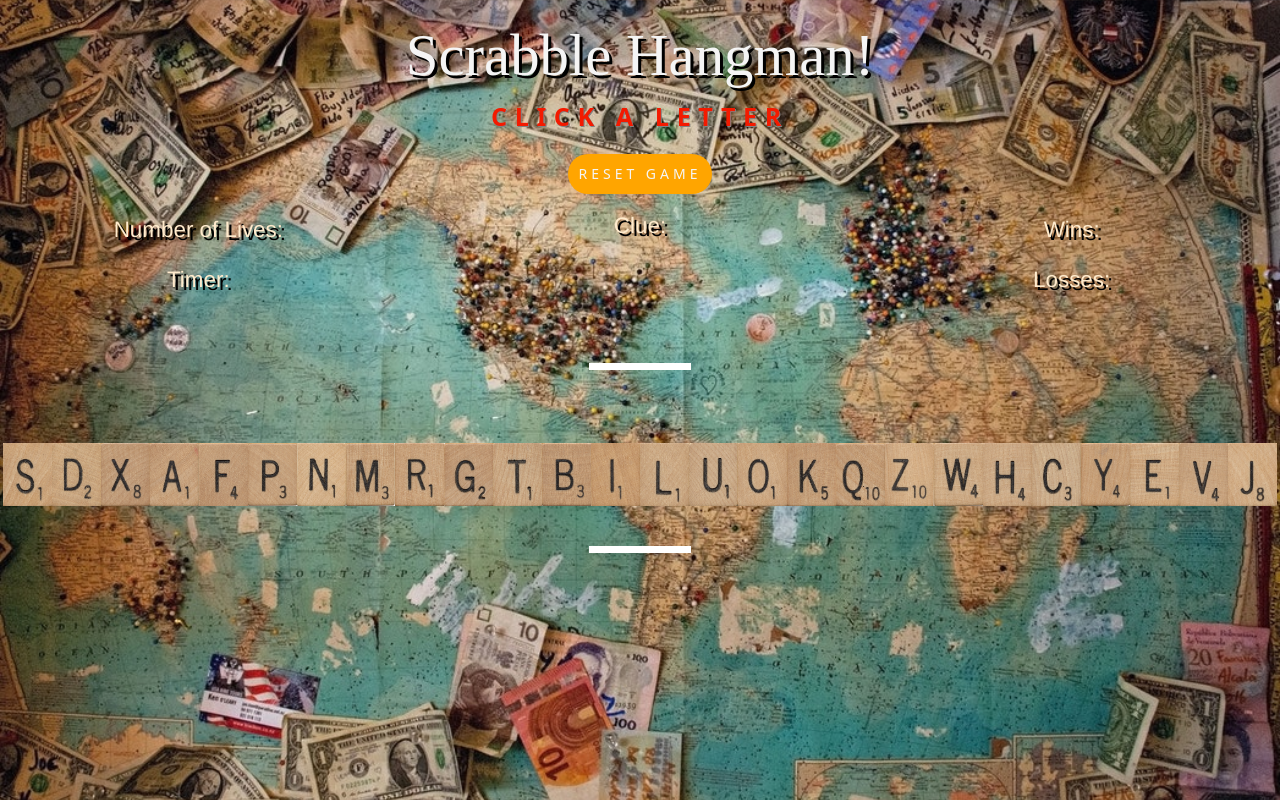
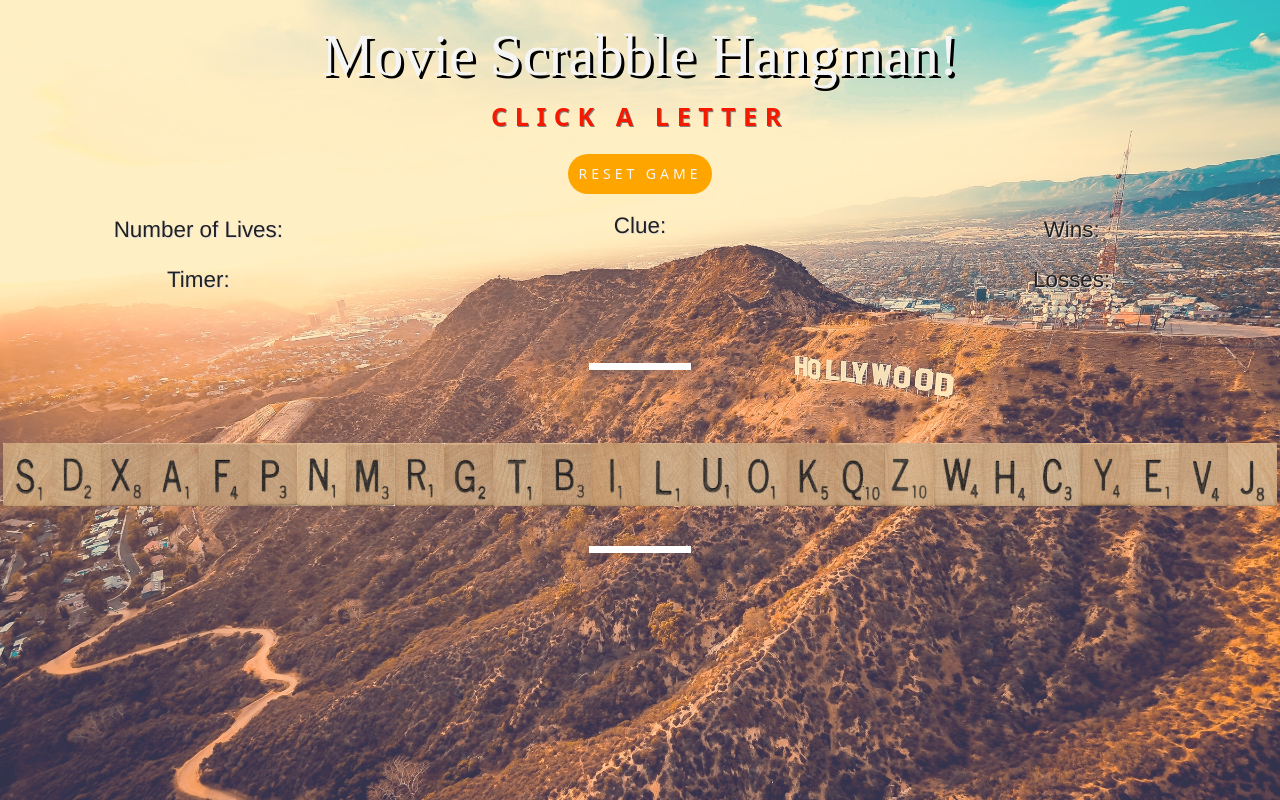
Before and after one commit to JJ-Code/hangmanClass, a website: page public/index.html in a window 1280 px wide. Shown: the top 800 px of the page. Drawn offline with nearby package versions, Linux system fonts and the light colour scheme; no server answers.

Commit message:
css update

```diff
--- a/public/css/style.css
+++ b/public/css/style.css
@@ -40,7 +40,9 @@ a {
 .landing--container {
     position: relative;
     margin: 0;
-    background-image: url('../images/world.jpeg');
+    background-image: url('../images/hollywood.jpg');
+    background-color: rgba(255, 255, 255, 0.18);
+    background-blend-mode: lighten;
     background-attachment: fixed;
     background-position: center;
     background-repeat: no-repeat;
@@ -180,8 +182,8 @@ footer {
 
 .col-md-4>h2 {
     font-size: 1.6em;
-    color: blanchedalmond;
-    text-shadow: 3px 3px black;
+    color: rgb(33, 33, 33);
+    text-shadow: 1px 1px rgb(227, 221, 221);
 }
 
 .col-md-4>h3 {
@@ -201,7 +203,7 @@ footer {
     margin-left: 10px;
     font-size: 1.2em;
     color: salmon;
-    text-shadow: 3px 3px black;
+    text-shadow: 1px 1px black;
 }
 
 .clue {
--- a/public/index.html
+++ b/public/index.html
@@ -5,7 +5,7 @@
   <meta charset="UTF-8">
   <meta name="viewport" content="width=device-width, initial-scale=1.0">
   <meta http-equiv="X-UA-Compatible" content="ie=edge">
-  <title>Scrabble Hangman</title>
+  <title>Movie Scrabble Hangman</title>
 
   <link rel="icon" href="images/word.png">
   <!-- Stylesheets-->
@@ -21,7 +21,7 @@
   <div class="landing--container">
     <div class="landing--title">
 
-      <h1>Scrabble Hangman!</h1>
+      <h1>Movie Scrabble Hangman!</h1>
       <p>Click a letter</p><br />
       <button id="reset-game" class="primary-btn" onclick="reset()" type="button">Reset Game</button>
 
--- a/public/js/abc-titles.js
+++ b/public/js/abc-titles.js
@@ -20,14 +20,10 @@ const wordsToGuess = () => {
             //console.log(shuffleWord);
             choosenWord = shuffleWord;
             console.log(choosenWord);
-            tee();
             getWordToGuess();
             return choosenWord;
         }).catch(error => console.log('error:', error));
 } //end of getAllWords
-const tee = () => {
-    console.log(choosenWord);
-}
 
 class Hangman {
     constructor(word) {
@@ -435,6 +431,7 @@ const reset = async () => {
 
 // };
 
+
 const play = () => {
     wordsToGuess()
     makeObj();
```
Also changed, not shown: public/images/hollywood.jpg (added), 2 other files.
